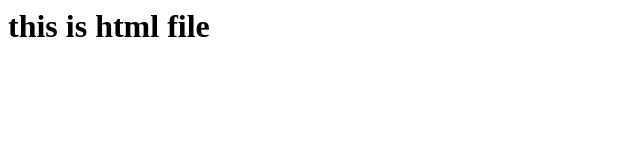
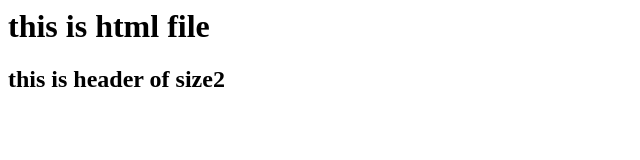
Before and after one commit to akhil-anche/LocalRepo, a plain HTML site: page index.html in a window 1280 px wide. Shown: the whole page, without its empty margins (0-640 px from the left). Drawn offline with Linux system fonts and the light colour scheme.

Commit message:
header added

```diff
--- a/index.html
+++ b/index.html
@@ -1 +1,2 @@
 <h1>this is html file</h1>
+<h2>this is header of size2</h2>
```
